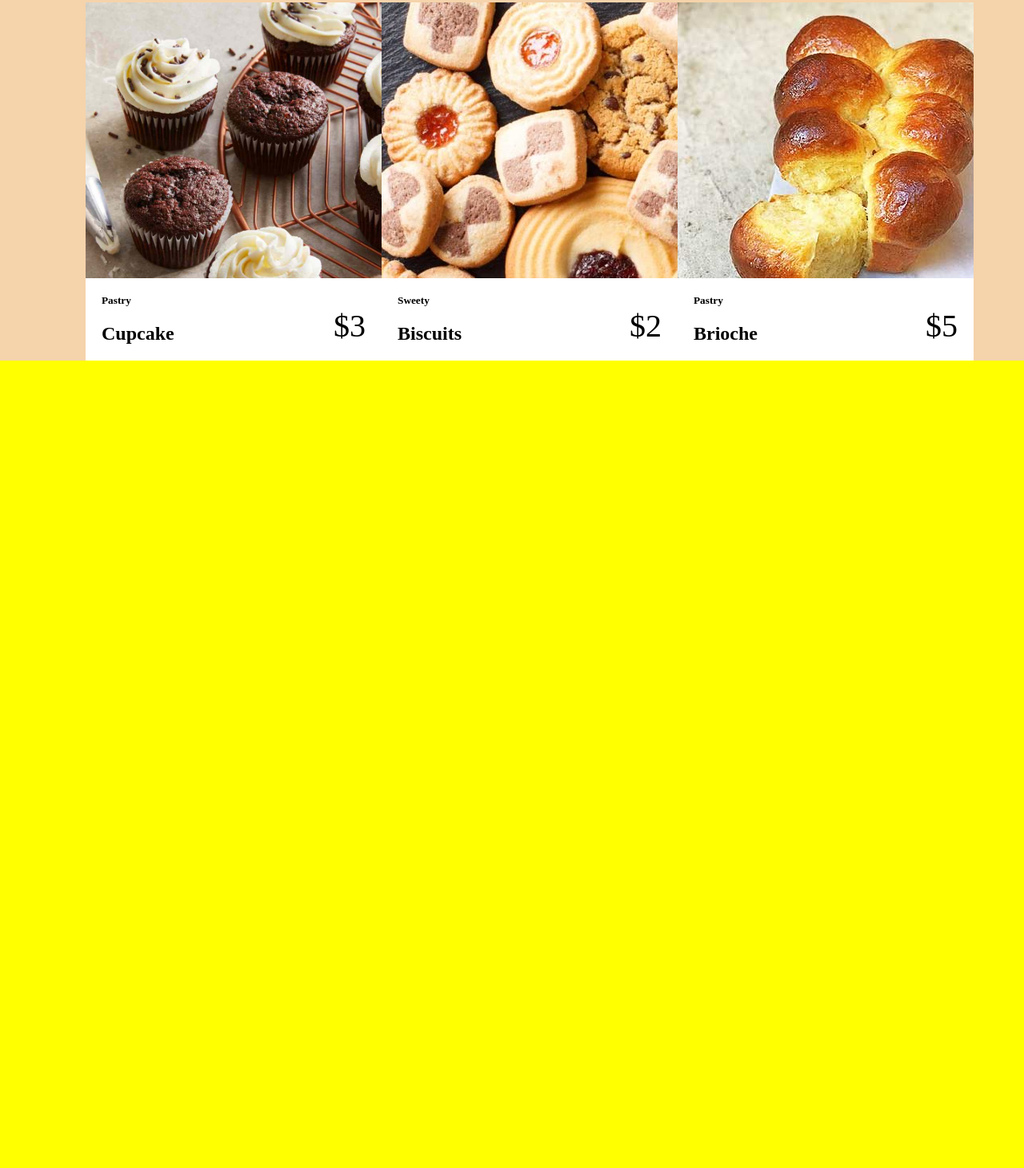
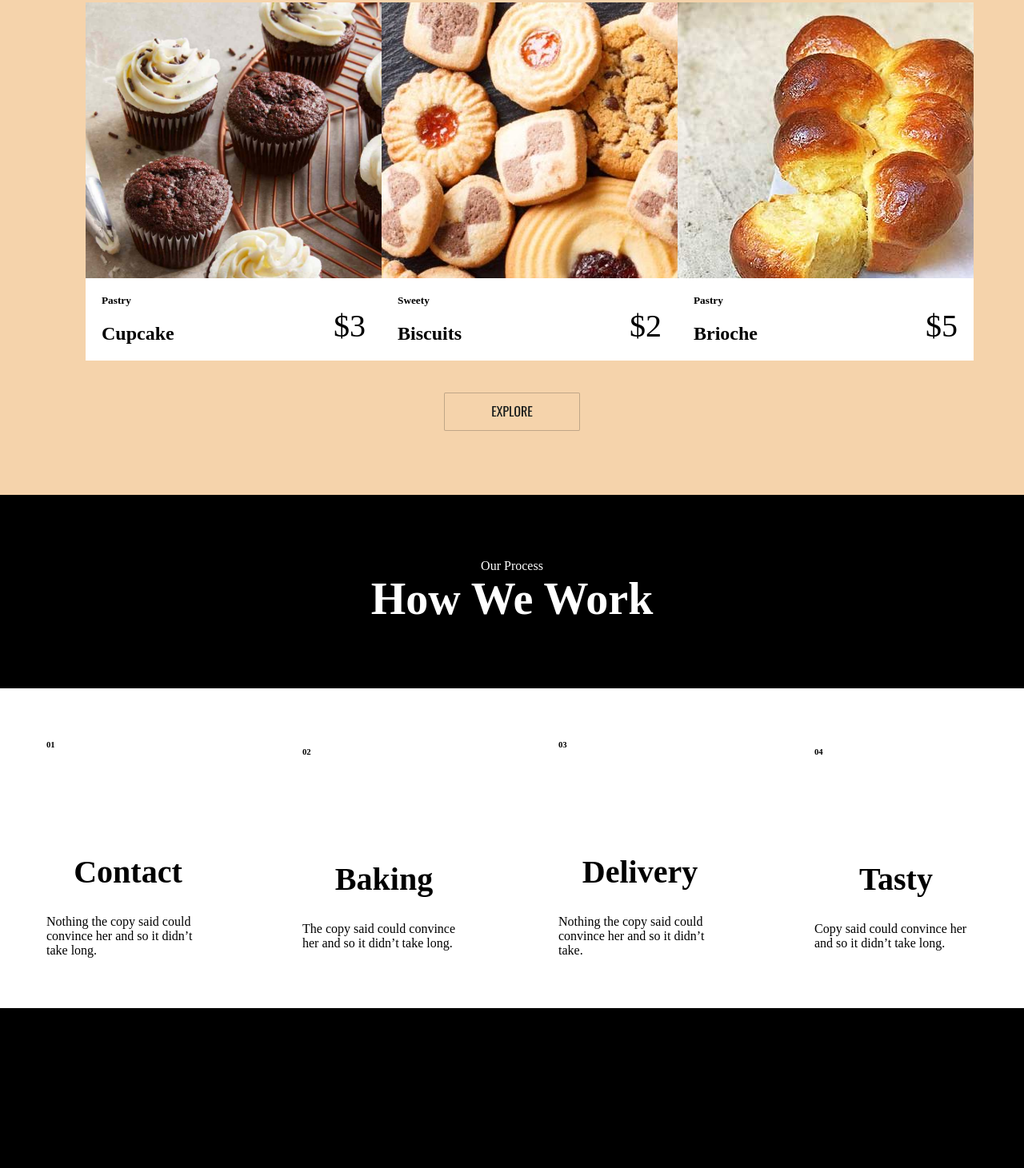
Before and after one commit to teokartvelishvili/bakery, a plain HTML site: page index.html in a window 1280 px wide. Shown: the part 3570-5031 px from the top of the page at 80% size. Before the commit the page ends 4061 px from the top, so only its background shows below. Drawn offline with Linux system fonts and the light colour scheme.

Commit message:
sectionFive

```diff
--- a/index.html
+++ b/index.html
@@ -38,6 +38,8 @@
         <a class="downbutt" href=""><img src="./images/down.png" alt="down"> </a>
         </div>
         </header>
+
+
         <section class="sectionOne">
             <div class="BSMphotos">
                 <img src="./images/Group 2.png" alt="">
@@ -63,10 +65,12 @@
                 </div>
             </div>
         </section>
+
+
         <section class="sectionTwo">
             <p class="sectionTwoH">Our Features</p>
             <h1 class="sectionTwoH">Baked With Love</h1>
-            <div class="FreshNaturalTasty">
+            <div class="animBoxs">
                 <div class="fresh box">
                     <img src="./images/cruasan.png" alt="cruasan">
                     <h1>Fresh</h1>
@@ -158,7 +162,39 @@
                 </section>
             </footer></div>
         </div>
+        <div class="explore">
+        <img src="./images/Explore.png" alt="Explore">
+        </div>
         </section>
+
+
+        <section class="sectionFive black">
+            <p class="white sectionTwoH">Our Process</p>
+            <h1 class="h56 white sectionTwoH">How We Work</h1>
+            <div class="animBoxs">
+                <div class="contact HWW box">
+                    <h6>01</h6>
+                    <h1>Contact</h1>
+                    <p>Nothing the copy said could convince her and so it didn’t take long.</p>
+                </div>
+                <div class="baking HWW box">
+                    <h6>02</h6>
+                    <h1>Baking</h1>
+                    <p>The copy said could convince her and so it didn’t take long.</p>
+                </div>
+                <div class="delivery HWW box">
+                    <h6>03</h6>
+                    <h1>Delivery</h1>
+                    <p>Nothing the copy said could convince her and so it didn’t take.</p>
+                </div>
+                <div class="tasty HWW box">
+                    <h6>04</h6>
+                    <h1>Tasty</h1>
+                    <p>Copy said could convince her and so it didn’t take long.</p>
+                </div>
+            </div>
+
+        </sectionFive>
 
 
 
--- a/style.css
+++ b/style.css
@@ -18,6 +18,11 @@ a {
 .h56 {
     font-size: 56px;
 }
+.white {
+    color: white;
+}
+
+
 header{
     background-color: black;
     height: 100%;
@@ -32,6 +37,7 @@ header{
 nav {
     display: flex;
     justify-content: space-between;
+
 }
 .APR {
     display: flex;
@@ -66,6 +72,7 @@ margin: 20px 0px 20px 0px;
 /* .downButton {
     background-color: black;
     align-items: center;
+    cursor: pointer;
 } */
 .downbutt {
     display: flex;
@@ -75,6 +82,8 @@ margin: 20px 0px 20px 0px;
     position: absolute;
     right: 150px;
 }
+
+
 .sectionOne {
     display: flex;
     background-color: rgba(245, 211, 171, 1);
@@ -83,8 +92,6 @@ margin: 20px 0px 20px 0px;
 width: 40%;
 margin: 5%;
 display: flex;
-/* justify-content: center;
-align-items: center; */
 place-content: center;
 }
 .blackImage {
@@ -118,8 +125,6 @@ place-content: center;
 gap: 20px;
 
 }
-
-
 .LastViewBackRightP {
     color: gray;
     max-width: 370px;
@@ -128,14 +133,15 @@ gap: 20px;
 .LastViewBackRight :nth-child(4) {
     padding: 10px 0px;
 }
-.FreshNaturalTasty {
-    display: flex;
-    /* justify-content: center;
-    align-items: center; */
-    place-content: center;
-}
+
+
+
 .sectionTwo{
     background-color: rgba(245, 211, 171, 1);
+}
+.animBoxs {
+    display: flex;
+    place-content: center;
 }
 .sectionTwoH {
     display: flex;
@@ -144,7 +150,6 @@ gap: 20px;
 .sectionTwo > h1 {
 font-size: 56px;
 margin: 18px;
-
 }
 .box {
     background-color: white;
@@ -162,15 +167,19 @@ margin: 18px;
     height: 416px;
     transform: translateY(-6px);
     background-color:rgba(158, 173, 141, 1);
-    transition: 0.5s;
+    transition: 0s;
+    background-image: url(./images/yellowDott.png);
+    background-repeat: no-repeat;
+    background-position-x: right;
+
 }
+
 .sectionThree {
     display: flex;
     width: 100%;
     height: 500px;
     display: flex;
     background-image: url(./images/Group\ 3.png);
-    /* background-position: center; */
     background-repeat: no-repeat;
     background-size: 100% 100%;
 }
@@ -192,21 +201,19 @@ margin: 18px;
     box-shadow: 0px 0px 1px 4px white;
     border-radius: 50%;
 }
-.audio:active {
-
-}
 .sectionThree  > h1 {
     color: white;
 }
 .sectionThree > p {
     color: white;
 }
-
 .sectionThreeH {
     margin: 200px 0px 0px 300px;
     max-width: 400px;
     color: white;
 }
+
+
 
 .sectionFour > h1 {
     max-width: 400px;
@@ -224,9 +231,6 @@ margin: 18px;
     justify-items: center;
     gap: 34px 0px;
     margin: 40px 0px 40px  150px ;
-    /* margin-left: 150px; */
-
-
 }
 .BFEM {
     height: 448px;
@@ -287,3 +291,26 @@ font-family: ultra;
 .boxFive {
     background: url(./images/brioche-597b5f8.jpg);
 }
+
+.explore {
+display: flex;
+justify-content: center;
+padding-bottom: 80px;
+}
+
+
+.sectionFive p {
+    padding-top: 80px;
+}
+.sectionFive h1 {
+    padding-bottom: 80px;
+}
+
+.HWW h1 {
+justify-self: center;
+transform: translateY(130px);
+font-size: 40px;
+}
+.HWW p {
+    max-width: 204px;
+}
```
Also changed, not shown: images/Explore.png (added), images/yellowDott.png (added).
